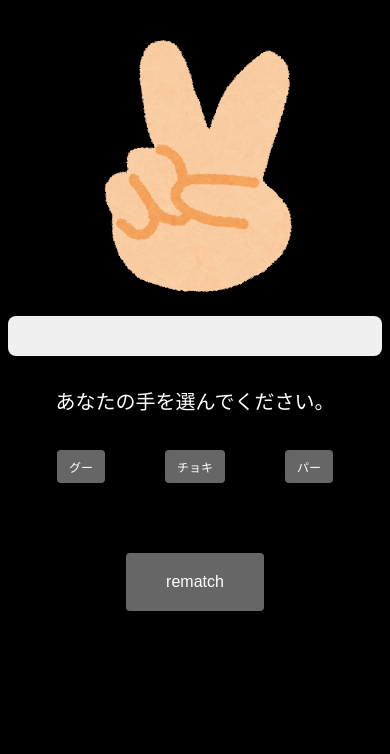
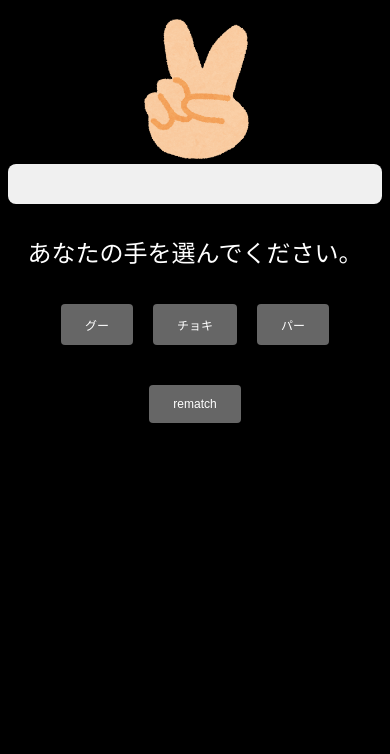
Before and after one commit to nao-kichi/Rock-Pape-Scissors, a plain HTML site: page index.html in a window 390 px wide. Shown: the part 90-844 px from the top of the page. Drawn offline with Linux system fonts and the light colour scheme.

Commit message:
cssの修正をしました。

```diff
--- a/src/css/main.css
+++ b/src/css/main.css
@@ -88,61 +88,67 @@ body {
 }
 
 /* タブレット用のスタイル */
-@media screen and (max-width: 768px) {
-
-  body {
-    font-size: 16px;
-  }
-
+@media (max-width: 1024px) {
   h1 {
     font-size: 40px;
     margin-top: 50px;
     margin-bottom: 50px;
   }
 
+  #image-container {
+    height: 200px;
+  }
+
   p {
-    font-size: 28px;
+    font-size: 30px;
     margin-bottom: 50px;
   }
 
   button {
-    padding: 8px 16px;
+    padding: 15px 30px;
     font-size: 14px;
+    margin: 5px 20px;
     margin-bottom: 30px;
   }
 
-  #result {
-    font-size: 16px;
-    margin-top: 20px;
+  #rematch {
+    padding: 15px 30px;
+    font-size: 14px;
+    margin: 5px 20px;
+    margin-bottom: 30px;
+    margin-top: 30px;
   }
 }
 
-/* スマートフォン用のスタイル */
-@media screen and (max-width: 480px) {
-
-  body {
-    font-size: 14px;
-  }
-
+/* iPhone用のスタイル */
+@media (max-width: 414px) {
   h1 {
-    font-size: 32px;
+    font-size: 30px;
     margin-top: 30px;
     margin-bottom: 30px;
   }
 
+  #image-container {
+    height: 150px;
+  }
+
   p {
-    font-size: 20px;
+    font-size: 24px;
     margin-bottom: 30px;
   }
 
   button {
-    padding: 8px 12px;
+    padding: 12px 24px;
     font-size: 12px;
+    margin: 5px 10px;
     margin-bottom: 20px;
   }
 
-  #result {
-    font-size: 14px;
-    margin-top: 10px;
+  #rematch {
+    padding: 12px 24px;
+    font-size: 12px;
+    margin: 5px 10px;
+    margin-bottom: 20px;
+    margin-top: 20px;
   }
 }
```
